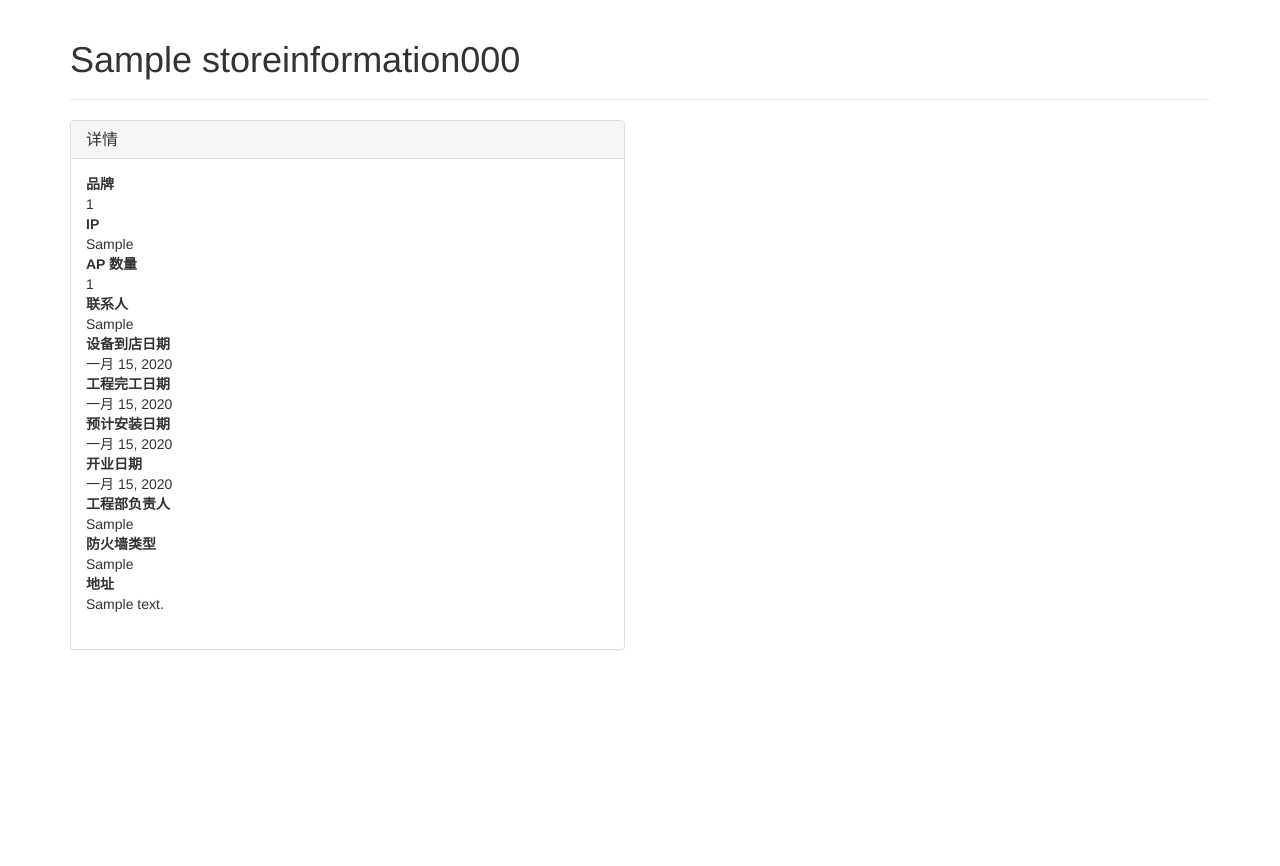
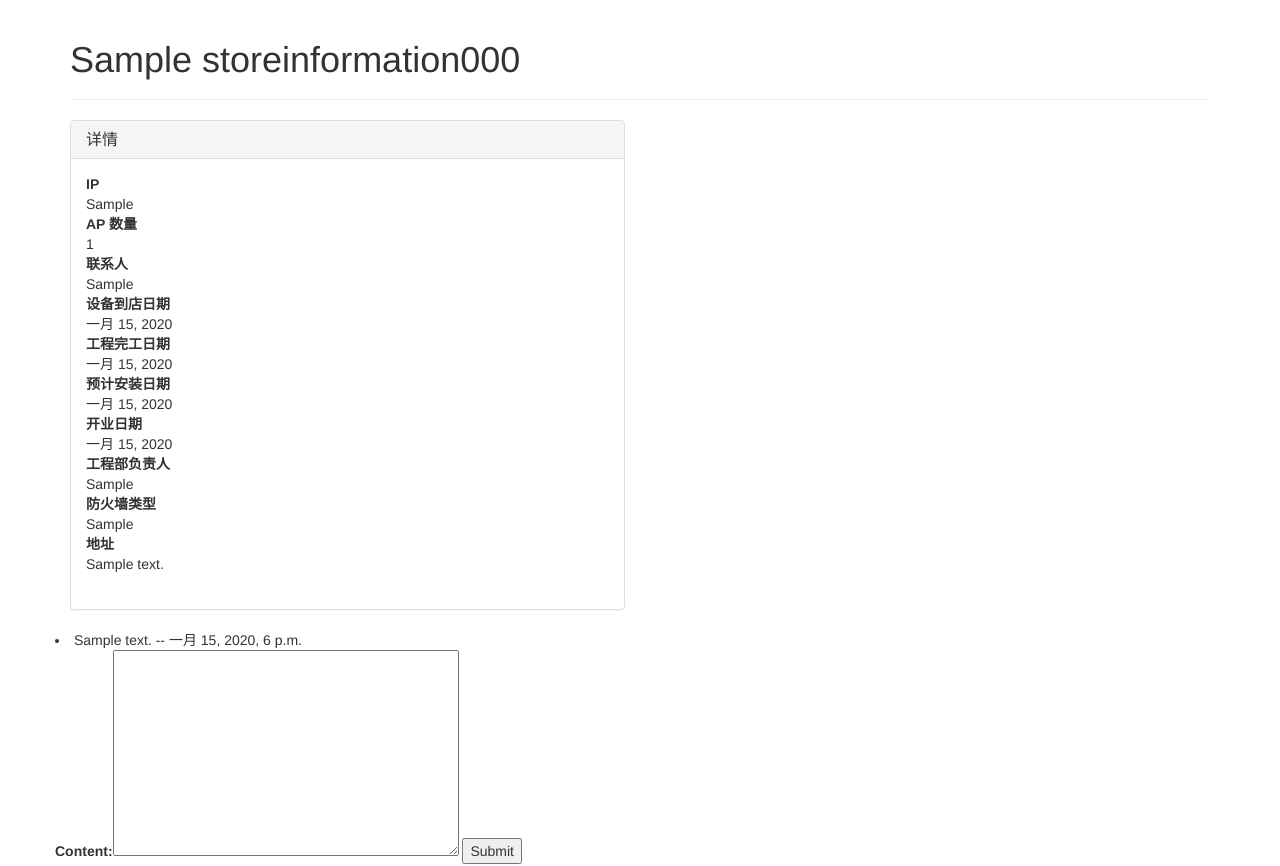
Before and after one commit to kijhtybbu/StoreManage, a Django app: page /detail/000 in a window 1280 px wide. Before the commit the page ends 650 px from the top, so only its background shows below. Run offline with Django 3.2, Linux system fonts and the light colour scheme; tables that the repository leaves empty hold one stand-in row (values such as "Sample post").

Commit message:
加入店铺备注表

```diff
--- /dev/null
+++ b/store_manage/forms.py
@@ -0,0 +1,10 @@
+from django.db import models
+from django.forms import ModelForm
+
+from store_manage.models import StoreComment
+
+
+class CommentForm(ModelForm):
+    class Meta:
+        model = StoreComment
+        fields = ['content']
--- a/store_manage/models.py
+++ b/store_manage/models.py
@@ -60,5 +60,5 @@ class StoreInformation(models.Model):
 
 class StoreComment(models.Model):
     store = models.ForeignKey(StoreInformation, on_delete=models.CASCADE)
-    content = models.CharField(max_length=200)
-    date = models.DateTimeField(verbose_name="备注日期")
+    content = models.TextField(max_length=300)
+    date = models.DateTimeField(auto_now_add=True, verbose_name="备注日期")
--- a/store_manage/templates/store_manager/detail.html
+++ b/store_manage/templates/store_manager/detail.html
@@ -13,8 +13,8 @@
 <body>
 <div class="container">
     <div class="page-header">
-  <h1>{{ storeinformation.name }}{{ storeinformation.code }}</h1>
-</div>
+        <h1>{{ storeinformation.name }}{{ storeinformation.code }}</h1>
+    </div>
     <div class="row">
         <div class="col-md-6">
             <div class="panel panel-default">
@@ -23,8 +23,6 @@
                 </div>
                 <div class="panel-body">
                     <dl>
-                        <dt>品牌</dt>
-                        <dd>{{ storeinformation.brand }}</dd>
                         <dt>IP</dt>
                         <dd>{{ storeinformation.ip }}</dd>
                         <dt>AP 数量</dt>
@@ -50,6 +48,17 @@
             </div>
         </div>
     </div>
+    <div class="row">
+        {% for comment in storeinformation.storecomment_set.all %}
+            <li>{{ comment.content }} -- {{ comment.date }} </li>
+        {% endfor %}
+    <form action="{% url 'detail' storeinformation.code %}" method="post">
+    {% csrf_token %}
+    {{ comment }}
+    <input type="submit" value="Submit">
+</form>
+    </div>
+
 </div>
 </body>
 </html>
--- a/store_manage/views.py
+++ b/store_manage/views.py
@@ -4,6 +4,7 @@ from django.shortcuts import render
 # Create your views here.
 from django.views.generic import ListView, DetailView, CreateView, UpdateView
 
+from store_manage.forms import CommentForm
 from store_manage.models import StoreInformation
 
 
@@ -18,6 +19,11 @@ class StoreDetailView(DetailView):
     slug_field = 'code'
     # slug_url_kwarg = 'slug'
 
+    def get_context_data(self, **kwargs):
+        context = super().get_context_data(**kwargs)
+        context['comment'] = CommentForm()
+        return context
+
 
 class StoreCreate(CreateView):
     model = StoreInformation
```
Also changed, not shown: store_manage/admin.py (+7 -1 lines).
